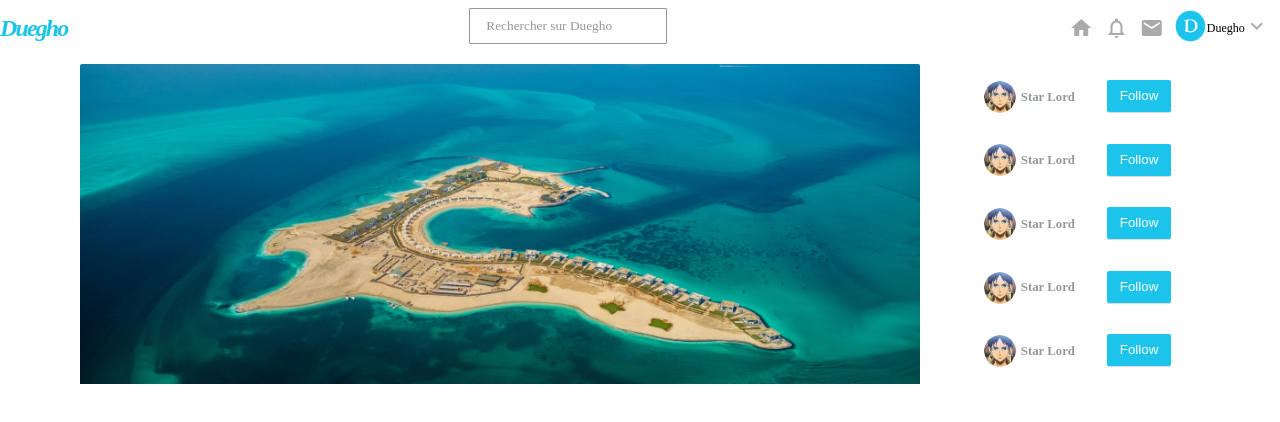
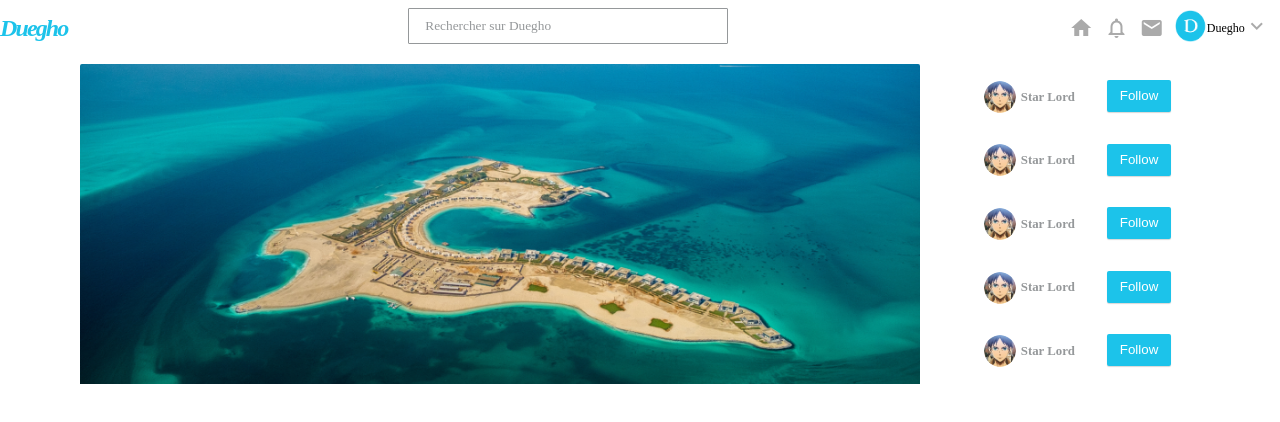
Before and after one commit to newordn/duegho_social_network, a React (Create React App) app: page / in a window 1280 px wide. Shown: the top 422 px of the page. Built offline with nearby package versions, Linux system fonts and the light colour scheme.

Commit message:
Increase searchBar width

```diff
--- a/src/components/SearchBar/SearchBar.css
+++ b/src/components/SearchBar/SearchBar.css
@@ -0,0 +1,4 @@
+.search_bar_width
+{
+    width: 20rem;
+}
--- a/src/components/SearchBar/SearchBar.js
+++ b/src/components/SearchBar/SearchBar.js
@@ -10,6 +10,9 @@ class SearchBar extends Component {
            <Input id="searchBar" width="search_bar_width" type="text" placeholder="Rechercher sur Duegho" name="searchBar" />
         )
     }
+    static propTypes =
+    {
+    }
 }
 
 export default SearchBar;
```
